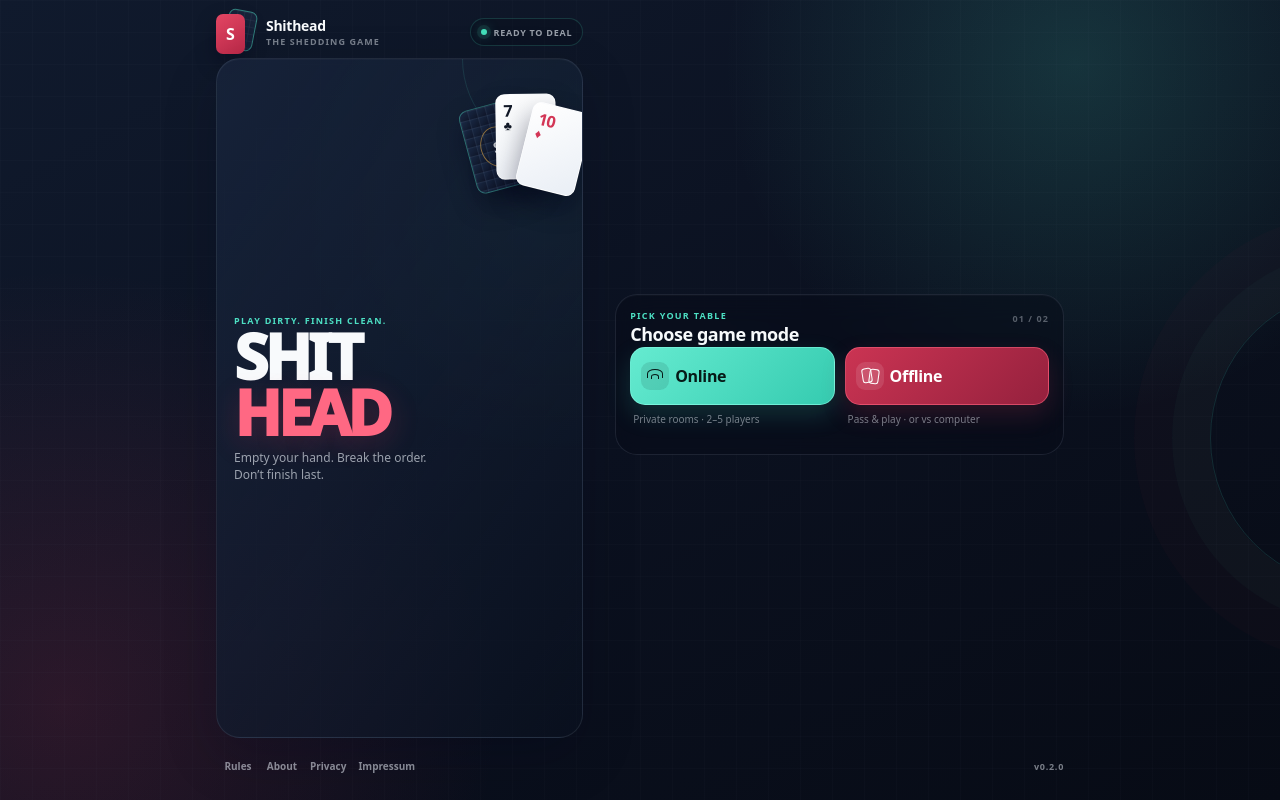
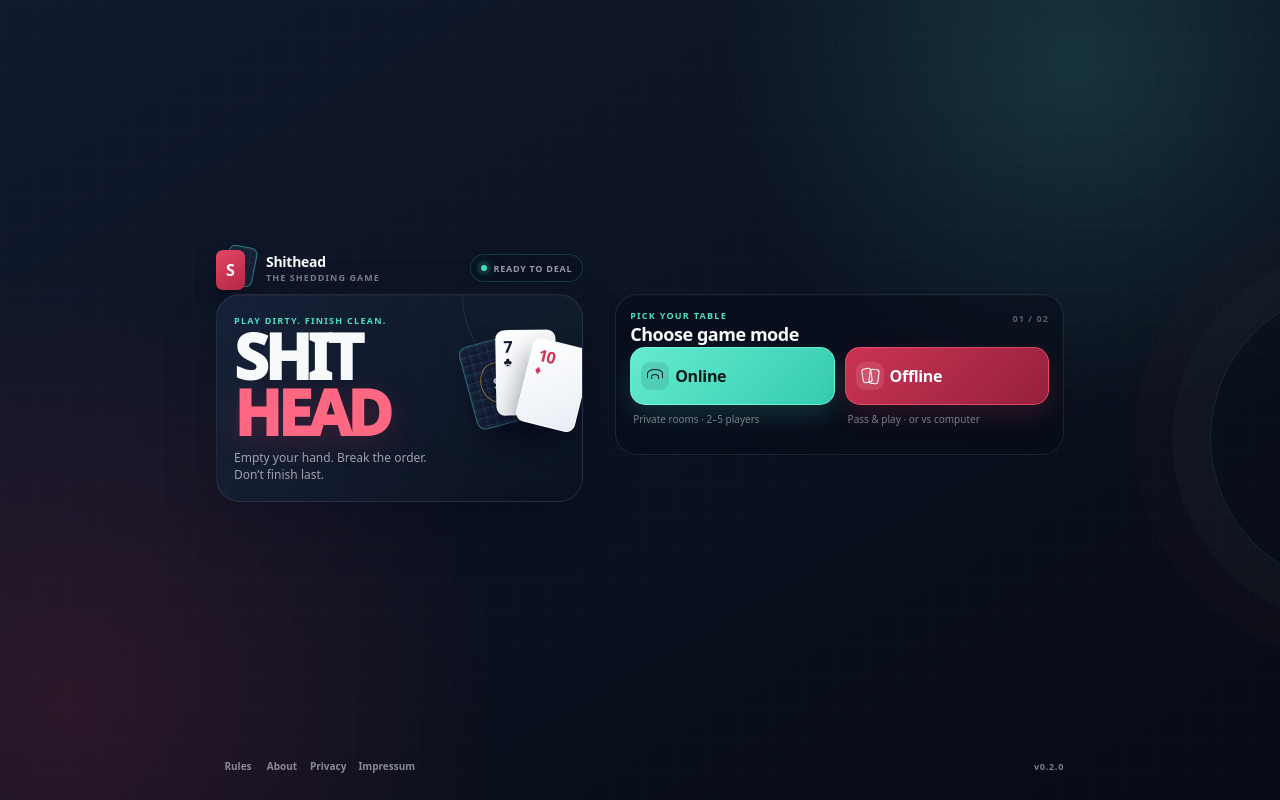
Before and after one commit to Maybe4a6f7365/shithead, a React (Vite) app in the folder app/: page / in a window 1280 px wide. Built offline with nearby package versions, Linux system fonts and the light colour scheme.

Commit message:
Keep the wide menu composition compact

```diff
--- a/app/src/styles/index.css
+++ b/app/src/styles/index.css
@@ -636,7 +636,7 @@
     max-width: 920px;
     padding: 10px clamp(18px, 4vw, 36px) 6px;
     grid-template-columns: minmax(0, 0.9fr) minmax(270px, 1.1fr);
-    grid-template-rows: auto 1fr;
+    grid-template-rows: auto auto;
     column-gap: clamp(16px, 3vw, 32px);
     row-gap: 4px;
   }
```
